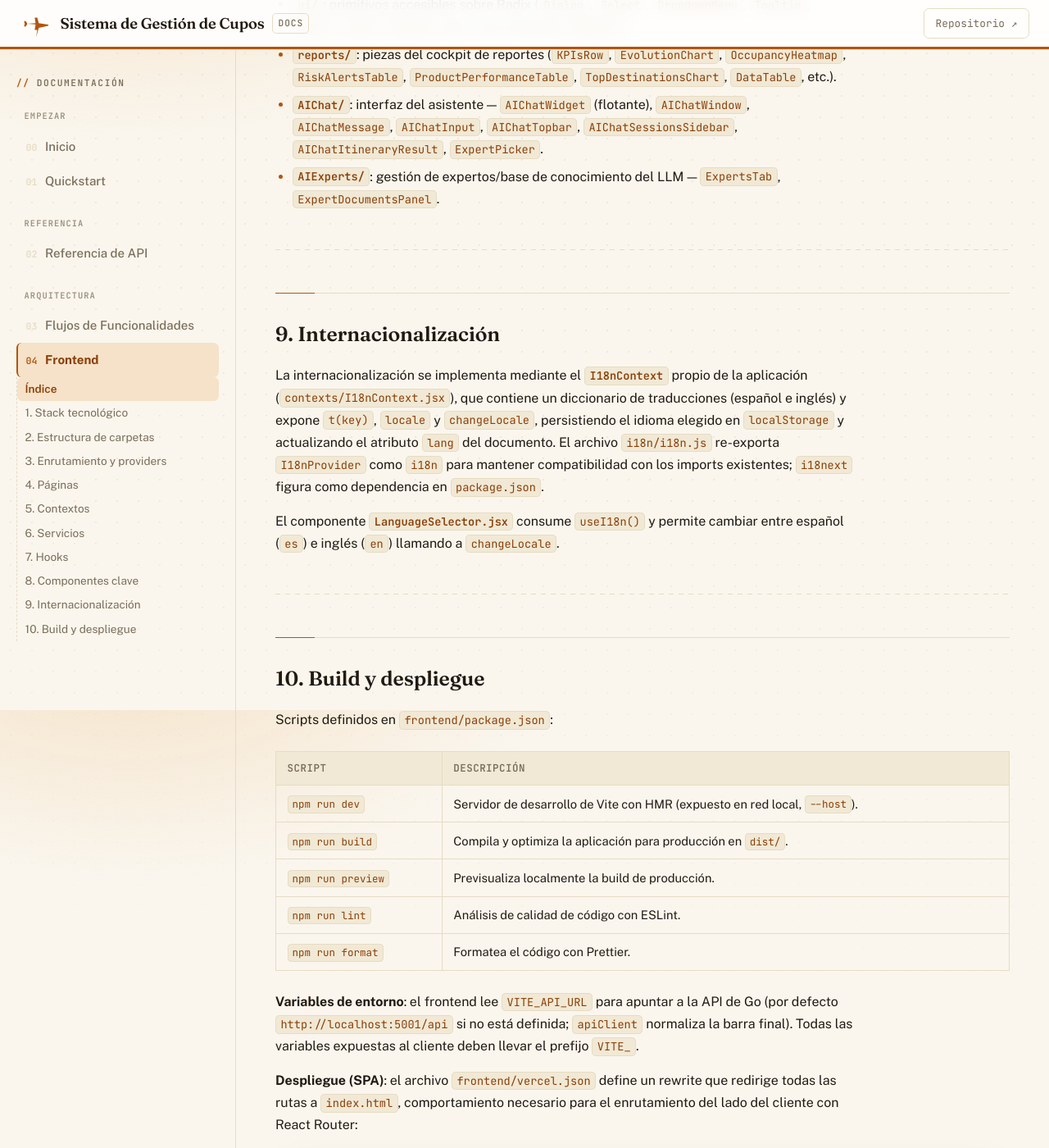
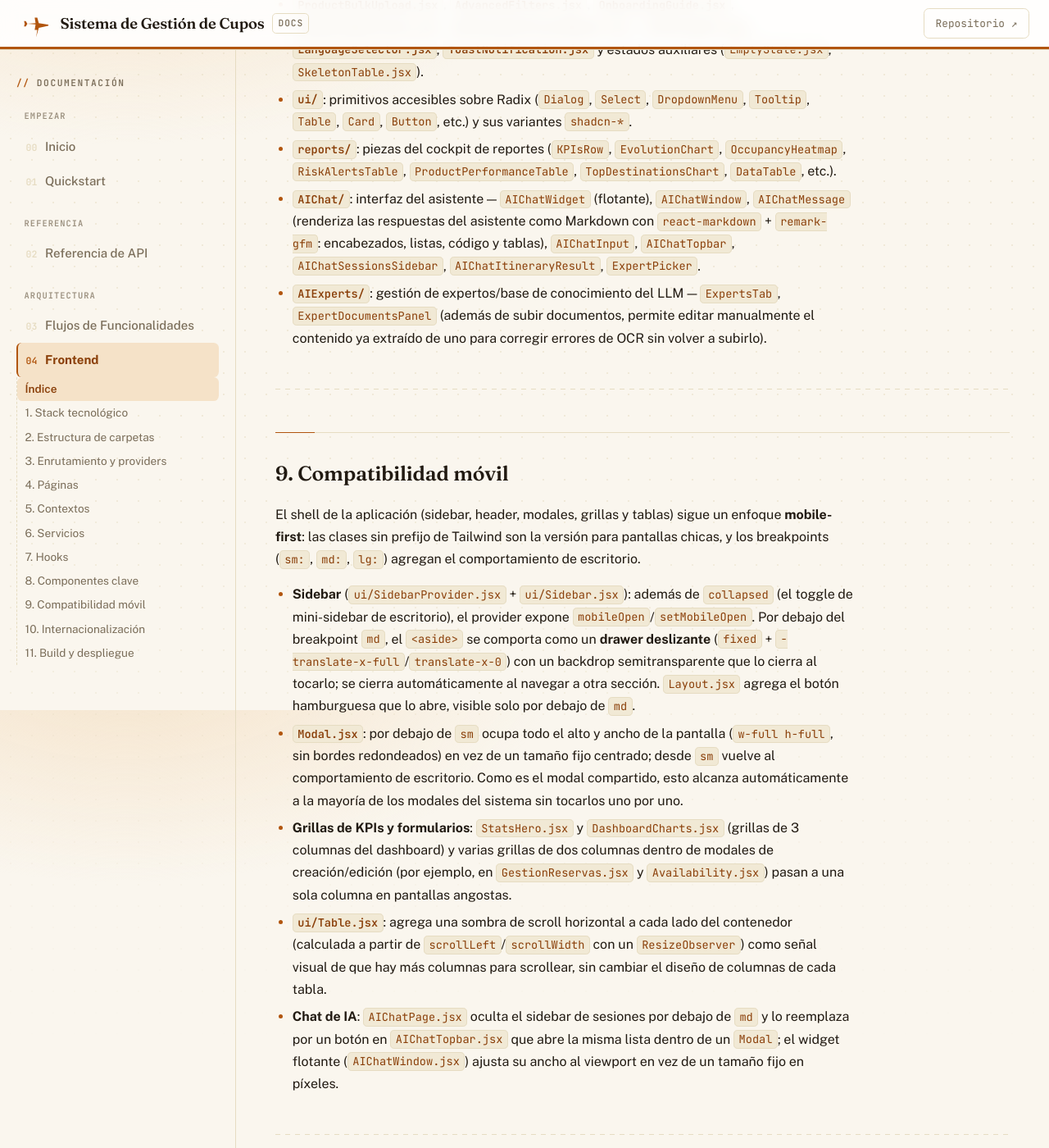
Before and after one commit to j-trz/app.cupos, a Jekyll site: the page built from docs/FRONTEND.md, in a window 1280 px wide and 1400 px high, scrolled down 11734 px. Shown: the whole window at 82% size. Built offline with Jekyll 4.4.1, drawn with Linux system fonts in a browser that asks for light colours; our own code applies the rules of GitHub Pages for plain Markdown files; some of the changed text lies outside the part shown.

Commit message:
docs: documentar compatibilidad móvil, Markdown en el chat de IA y edición de documentos de Experto
Agrega una sección "Compatibilidad móvil" en FRONTEND.md (sidebar-drawer,
Modal a pantalla completa, grillas responsive, affordance de scroll en
Table.jsx y el comportamiento del chat de IA en pantallas chicas) y suma
menciones puntuales en los componentes AIChat/AIExperts y en el flujo del
Asistente IA en FLUJOS_FUNCIONALIDADES.md, para reflejar trabajo reciente
que todavía no estaba documentado.

Co-Authored-By: Claude Sonnet 5 <noreply@anthropic.com>
Claude-Session: https://claude.ai/code/session_01HL5KZtPLHoZwFMsubVGK3p

```diff
--- a/docs/FRONTEND.md
+++ b/docs/FRONTEND.md
@@ -6,7 +6,7 @@ nav_group: Arquitectura
 
 # Frontend
 
-Este documento describe la arquitectura del **frontend** del Sistema de Gestión de Cupos: una **Single Page Application (SPA)** que vive en la carpeta `frontend/` y consume la API de Go (`backend-go/`). Cubre el stack tecnológico, la estructura de carpetas, el enrutamiento y el árbol de providers, las páginas, los contextos globales, la capa de servicios HTTP, los hooks de datos, los componentes clave, la internacionalización y el build/despliegue.
+Este documento describe la arquitectura del **frontend** del Sistema de Gestión de Cupos: una **Single Page Application (SPA)** que vive en la carpeta `frontend/` y consume la API de Go (`backend-go/`). Cubre el stack tecnológico, la estructura de carpetas, el enrutamiento y el árbol de providers, las páginas, los contextos globales, la capa de servicios HTTP, los hooks de datos, los componentes clave, la compatibilidad con móviles, la internacionalización y el build/despliegue.
 
 
 ## Índice
@@ -19,8 +19,9 @@ Este documento describe la arquitectura del **frontend** del Sistema de Gestión
 6. [Servicios](#6-servicios)
 7. [Hooks](#7-hooks)
 8. [Componentes clave](#8-componentes-clave)
-9. [Internacionalización](#9-internacionalización)
-10. [Build y despliegue](#10-build-y-despliegue)
+9. [Compatibilidad móvil](#9-compatibilidad-móvil)
+10. [Internacionalización](#10-internacionalización)
+11. [Build y despliegue](#11-build-y-despliegue)
 
 ---
 
@@ -259,8 +260,8 @@ Componentes destacados en `frontend/src/components/`:
 
 - **`Layout.jsx`**: estructura general de la app autenticada — combina `Sidebar`, encabezado (desde `HeaderContext`) y el widget flotante de IA (`AIChat/AIChatWidget.jsx`).
 - **`ProtectedRoute.jsx`**: guarda de rutas; muestra un spinner mientras carga la sesión y redirige a `/login` si no hay usuario.
-- **`ui/Sidebar.jsx`**: navegación lateral. Los ítems de administración declaran el permiso `MODULO_ACCION` que los habilita, de modo que el menú se **filtra por permisos RBAC** (un `admin` los ve todos).
-- **`Modal.jsx`**: modal genérico reutilizable.
+- **`ui/Sidebar.jsx`**: navegación lateral. Los ítems de administración declaran el permiso `MODULO_ACCION` que los habilita, de modo que el menú se **filtra por permisos RBAC** (un `admin` los ve todos). Por debajo del breakpoint `md` se comporta como un drawer deslizante (ver [sección 9](#9-compatibilidad-móvil)).
+- **`Modal.jsx`**: modal genérico reutilizable; ocupa toda la pantalla en anchos móviles en vez de un tamaño fijo centrado.
 - **Formularios**: `ProductForm.jsx`, `UserForm.jsx`, `GroupForm.jsx` (React Hook Form + Zod), más `GroupOptionsFields.jsx` y `PermissionSelector.jsx`.
 - **`TransferModal.jsx`**: cesión de cupos entre agencias.
 - **`ShareProductModal.jsx`**: compartir la visibilidad de un producto con otras agencias.
@@ -272,12 +273,24 @@ Componentes destacados en `frontend/src/components/`:
 - **`ProductBulkUpload.jsx`**, **`AdvancedFilters.jsx`**, **`OnboardingGuide.jsx`**, **`KeyboardShortcuts.jsx`**, **`WhiteLabelPreviewModal.jsx`**, **`ThemeToggle.jsx`**, **`LanguageSelector.jsx`**, **`ToastNotification.jsx`** y estados auxiliares (`EmptyState.jsx`, `SkeletonTable.jsx`).
 - **`ui/`**: primitivos accesibles sobre Radix (`Dialog`, `Select`, `DropdownMenu`, `Tooltip`, `Table`, `Card`, `Button`, etc.) y sus variantes `shadcn-*`.
 - **`reports/`**: piezas del cockpit de reportes (`KPIsRow`, `EvolutionChart`, `OccupancyHeatmap`, `RiskAlertsTable`, `ProductPerformanceTable`, `TopDestinationsChart`, `DataTable`, etc.).
-- **`AIChat/`**: interfaz del asistente — `AIChatWidget` (flotante), `AIChatWindow`, `AIChatMessage`, `AIChatInput`, `AIChatTopbar`, `AIChatSessionsSidebar`, `AIChatItineraryResult`, `ExpertPicker`.
-- **`AIExperts/`**: gestión de expertos/base de conocimiento del LLM — `ExpertsTab`, `ExpertDocumentsPanel`.
+- **`AIChat/`**: interfaz del asistente — `AIChatWidget` (flotante), `AIChatWindow`, `AIChatMessage` (renderiza las respuestas del asistente como Markdown con `react-markdown` + `remark-gfm`: encabezados, listas, código y tablas), `AIChatInput`, `AIChatTopbar`, `AIChatSessionsSidebar`, `AIChatItineraryResult`, `ExpertPicker`.
+- **`AIExperts/`**: gestión de expertos/base de conocimiento del LLM — `ExpertsTab`, `ExpertDocumentsPanel` (además de subir documentos, permite editar manualmente el contenido ya extraído de uno para corregir errores de OCR sin volver a subirlo).
 
 ---
 
-## 9. Internacionalización
+## 9. Compatibilidad móvil
+
+El shell de la aplicación (sidebar, header, modales, grillas y tablas) sigue un enfoque **mobile-first**: las clases sin prefijo de Tailwind son la versión para pantallas chicas, y los breakpoints (`sm:`, `md:`, `lg:`) agregan el comportamiento de escritorio.
+
+- **Sidebar** (`ui/SidebarProvider.jsx` + `ui/Sidebar.jsx`): además de `collapsed` (el toggle de mini-sidebar de escritorio), el provider expone `mobileOpen`/`setMobileOpen`. Por debajo del breakpoint `md`, el `<aside>` se comporta como un **drawer deslizante** (`fixed` + `-translate-x-full`/`translate-x-0`) con un backdrop semitransparente que lo cierra al tocarlo; se cierra automáticamente al navegar a otra sección. `Layout.jsx` agrega el botón hamburguesa que lo abre, visible solo por debajo de `md`.
+- **`Modal.jsx`**: por debajo de `sm` ocupa todo el alto y ancho de la pantalla (`w-full h-full`, sin bordes redondeados) en vez de un tamaño fijo centrado; desde `sm` vuelve al comportamiento de escritorio. Como es el modal compartido, esto alcanza automáticamente a la mayoría de los modales del sistema sin tocarlos uno por uno.
+- **Grillas de KPIs y formularios**: `StatsHero.jsx` y `DashboardCharts.jsx` (grillas de 3 columnas del dashboard) y varias grillas de dos columnas dentro de modales de creación/edición (por ejemplo, en `GestionReservas.jsx` y `Availability.jsx`) pasan a una sola columna en pantallas angostas.
+- **`ui/Table.jsx`**: agrega una sombra de scroll horizontal a cada lado del contenedor (calculada a partir de `scrollLeft`/`scrollWidth` con un `ResizeObserver`) como señal visual de que hay más columnas para scrollear, sin cambiar el diseño de columnas de cada tabla.
+- **Chat de IA**: `AIChatPage.jsx` oculta el sidebar de sesiones por debajo de `md` y lo reemplaza por un botón en `AIChatTopbar.jsx` que abre la misma lista dentro de un `Modal`; el widget flotante (`AIChatWindow.jsx`) ajusta su ancho al viewport en vez de un tamaño fijo en píxeles.
+
+---
+
+## 10. Internacionalización
 
 La internacionalización se implementa mediante el **`I18nContext`** propio de la aplicación (`contexts/I18nContext.jsx`), que contiene un diccionario de traducciones (español e inglés) y expone `t(key)`, `locale` y `changeLocale`, persistiendo el idioma elegido en `localStorage` y actualizando el atributo `lang` del documento. El archivo `i18n/i18n.js` re-exporta `I18nProvider` como `i18n` para mantener compatibilidad con los imports existentes; `i18next` figura como dependencia en `package.json`.
 
@@ -285,7 +298,7 @@ El componente **`LanguageSelector.jsx`** consume `useI18n()` y permite cambiar e
 
 ---
 
-## 10. Build y despliegue
+## 11. Build y despliegue
 
 Scripts definidos en `frontend/package.json`:
 
```
Also changed, not shown: other parts of docs/FRONTEND.md (+1 -1 lines), docs/FLUJOS_FUNCIONALIDADES.md (+2 -0 lines).
